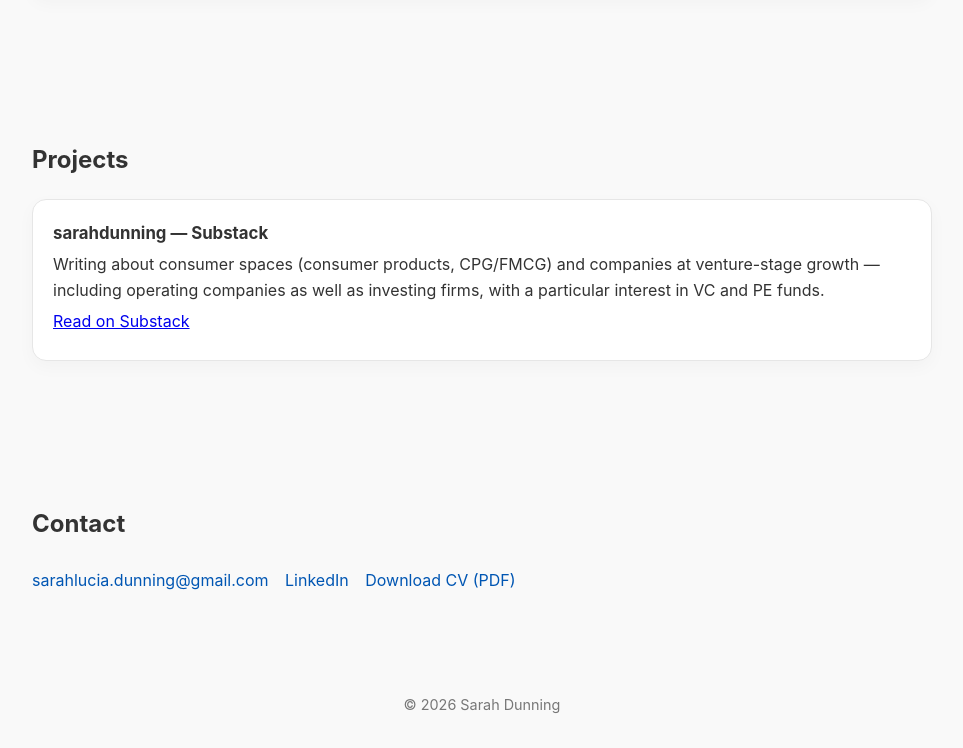
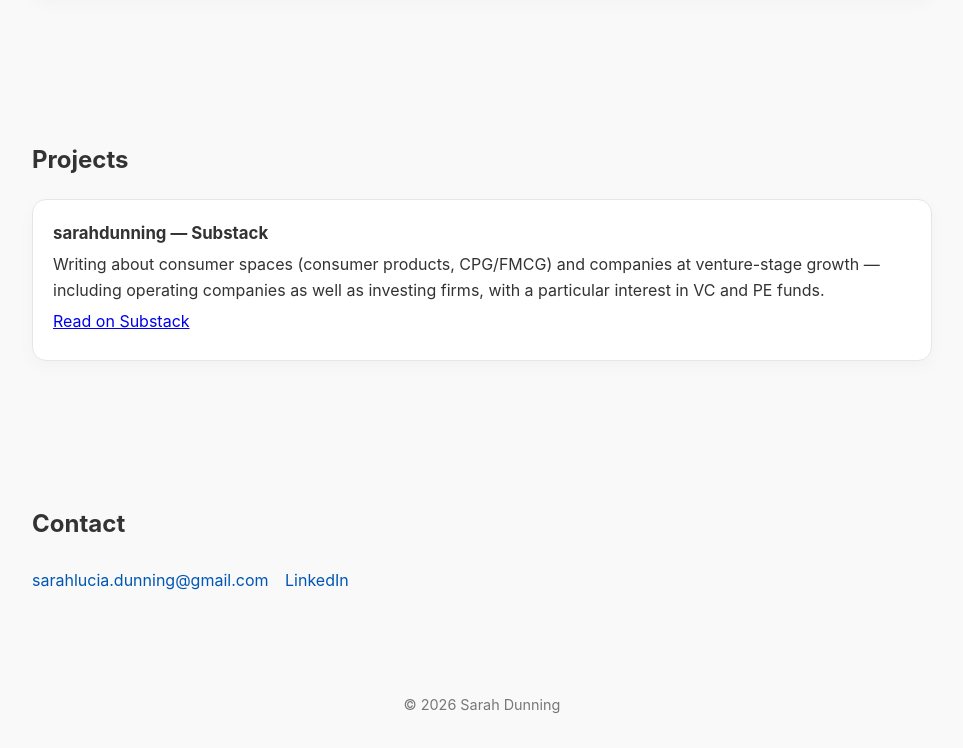
Before and after one commit to sarahdunning/sarahdunning, a plain HTML site: page index.html in a window 1280 px wide. Shown: the part 2946-3694 px from the top of the page, without its empty margins (158-1121 px from the left). Drawn offline with Linux system fonts and the light colour scheme.

Commit message:
Update index.html

```diff
--- a/index.html
+++ b/index.html
@@ -210,7 +210,7 @@
     <div class="contact">
       <a href="mailto:sarahlucia.dunning@gmail.com">sarahlucia.dunning@gmail.com</a>
       <a href="https://www.linkedin.com/in/s-dunning/" target="_blank" rel="noopener noreferrer">LinkedIn</a>
-      <a href="DUNNING_Sarah_CV.pdf" download>Download CV (PDF)</a>
+
     </div>
   </section>
 
```
